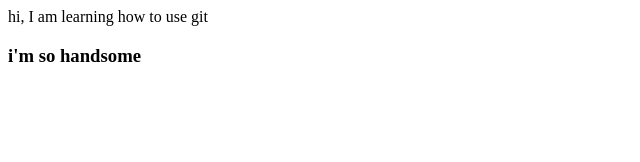
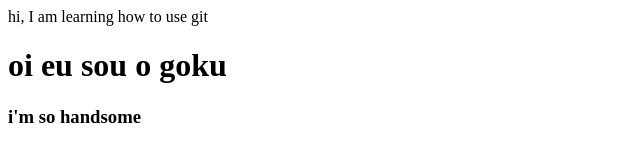
Before and after one commit to giovannisc/curso-git, a plain HTML site: page index.html in a window 1280 px wide. Shown: the whole page, without its empty margins (0-640 px from the left). Drawn offline with Linux system fonts and the light colour scheme.

Commit message:
adicinado uma tag h1

```diff
--- a/index.html
+++ b/index.html
@@ -2,6 +2,7 @@
 	<head>
 		hi, I am learning how to use git
 	</head>
+	<h1> oi eu sou o goku </h1>
 	<body>
 		<h3>i'm so handsome</h3>
 	</body>
```
